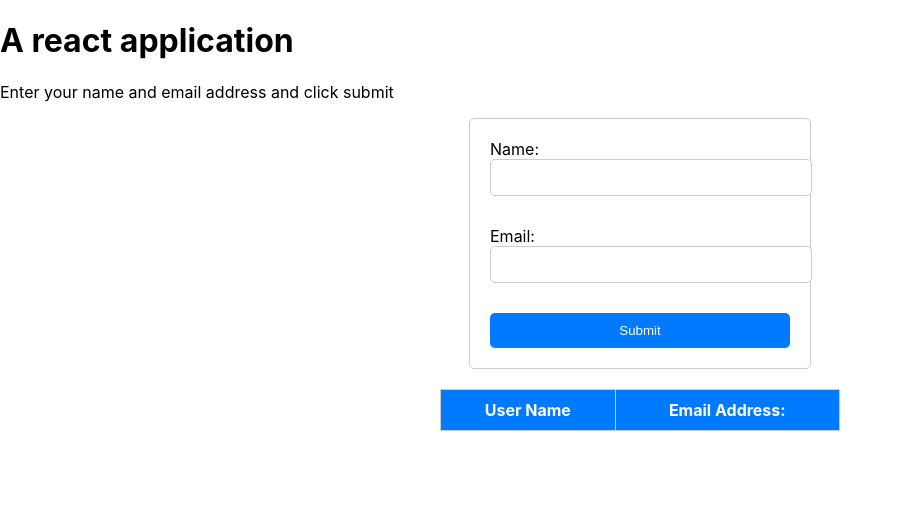
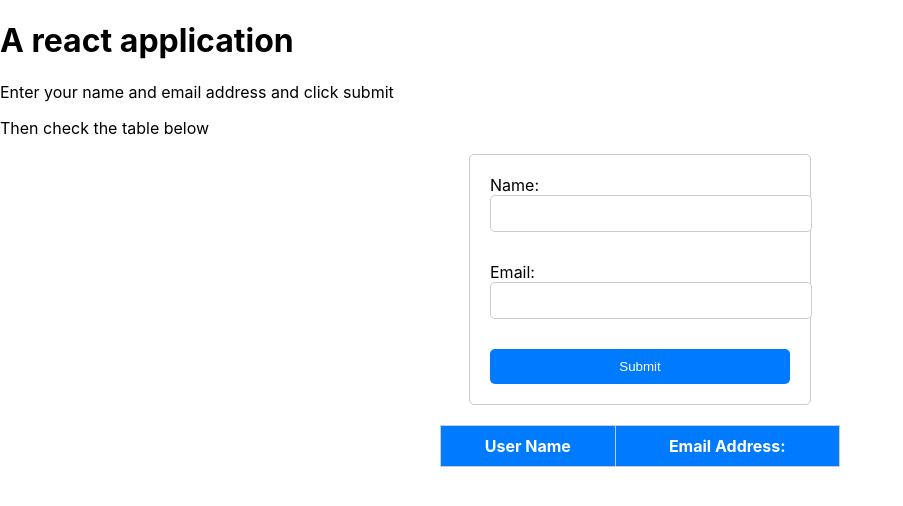
Before and after one commit to chinmaybonde20-v2/React-Project, a React (Create React App) app: page / in a window 1280 px wide. Shown: the top 506 px of the page, without its empty margins (0-903 px from the left). Built offline with nearby package versions, Linux system fonts and the light colour scheme.

Commit message:
minor change to app.js

```diff
--- a/src/App.js
+++ b/src/App.js
@@ -13,6 +13,7 @@ function App() {
     <div>
       <h1>A react application</h1>
       <p>Enter your name and email address and click submit</p>
+      <p>Then check the table below</p>
       <MyForm onSubmit={handleSubmit} />
       <DataTable data={data} />
     </div>
```
